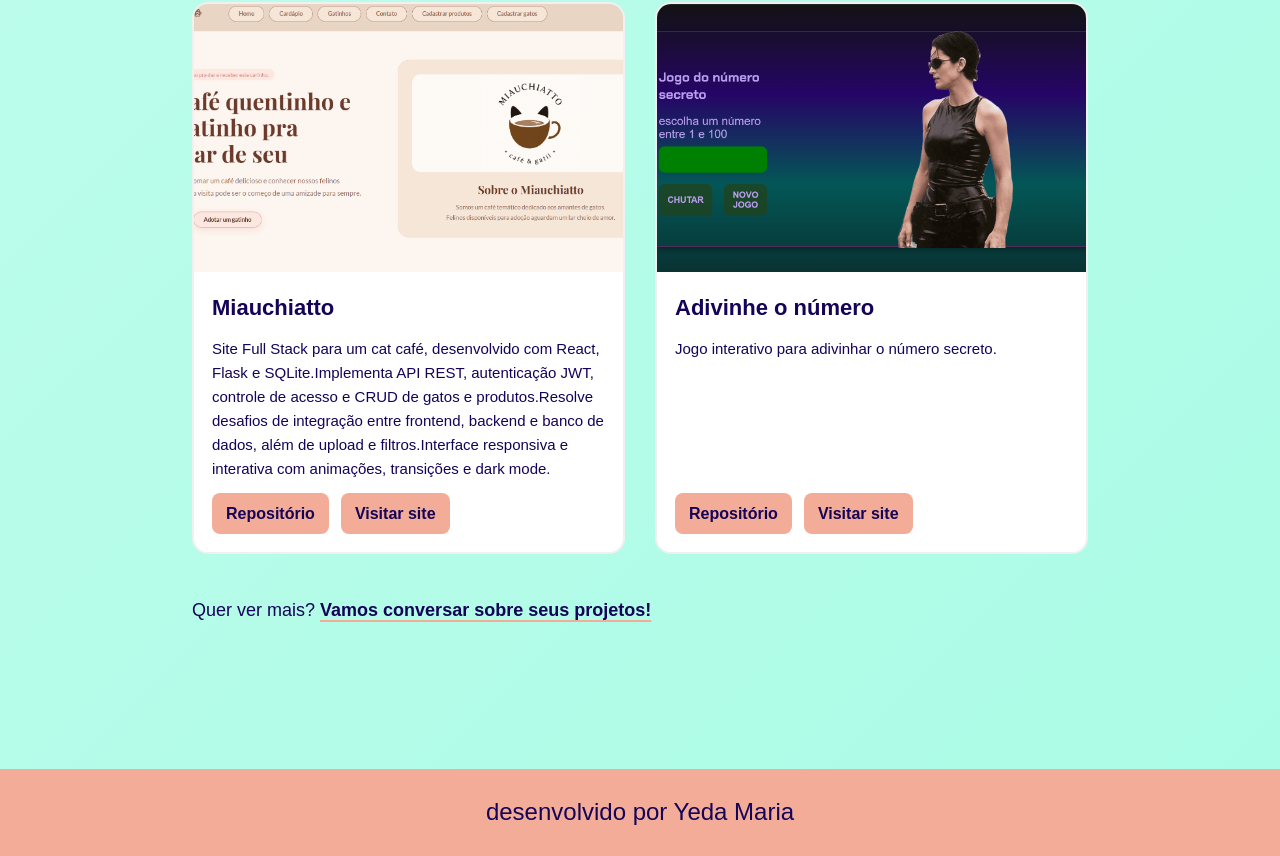
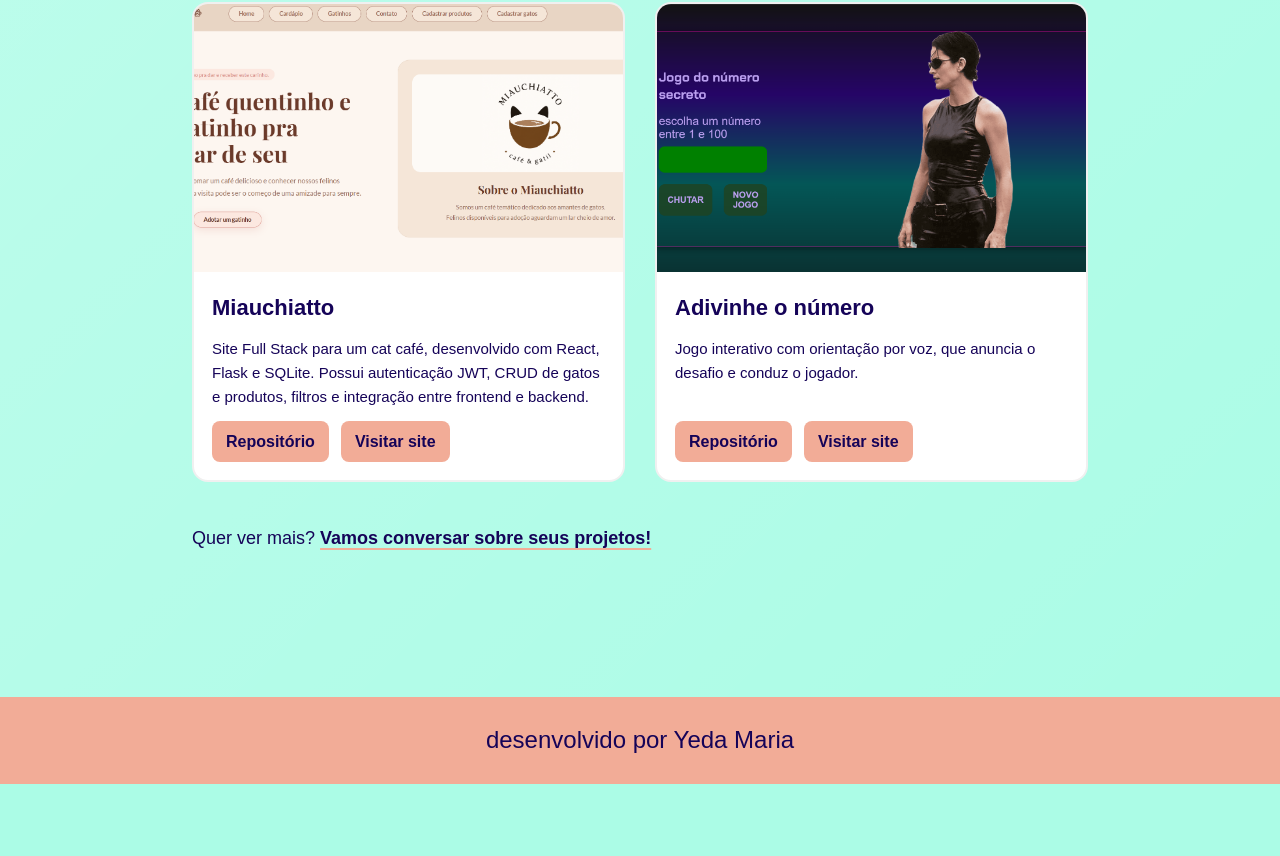
Before and after one commit to dedadevye/portifolyio, a React (Vite) app: page / in a window 1280 px wide. Shown: the part 1170-2026 px from the top of the page. After the commit the page ends 1954 px from the top, so only its background shows below. Built offline with nearby package versions, Linux system fonts and the light colour scheme; a web font is replaced by a local one.

Commit message:
feat: descrilies

```diff
--- a/src/pages/Home.jsx
+++ b/src/pages/Home.jsx
@@ -32,7 +32,7 @@ const socialLinks = [
 const projects = [
   {
     title: "Miauchiatto",
-    description: "Site Full Stack para um cat café, desenvolvido com React, Flask e SQLite.Implementa API REST, autenticação JWT, controle de acesso e CRUD de gatos e produtos.Resolve desafios de integração entre frontend, backend e banco de dados, além de upload e filtros.Interface responsiva e interativa com animações, transições e dark mode.",
+    description: "Site Full Stack para um cat café, desenvolvido com React, Flask e SQLite. Possui autenticação JWT, CRUD de gatos e produtos, filtros e integração entre frontend e backend.",
     image: miauchiatto,
     github: "https://github.com/dedadevye/miauchiatto_site",
     deploy: "https://miauchiatto-site.vercel.app/",
@@ -40,7 +40,7 @@ const projects = [
 
   {
     title: "Adivinhe o número",
-    description: "Jogo interativo para adivinhar o número secreto.",
+    description: "Jogo interativo com orientação por voz, que anuncia o desafio e conduz o jogador.",
     image: matrix,
     github: "https://github.com/dedadevye/adivinhe-o-numero",
     deploy: "https://adivinhe-o-numero-orpin.vercel.app/",
```
